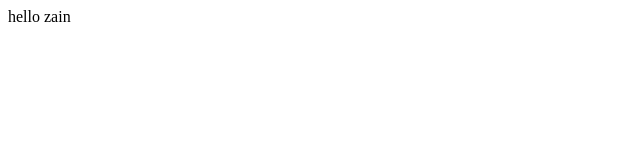
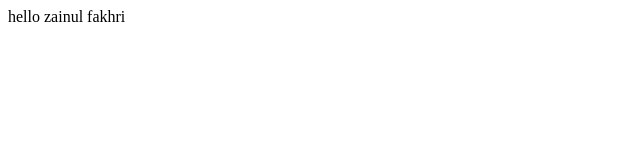
Before and after one commit to zainulfakhri16/laporan5, a plain HTML site: page index.html in a window 1280 px wide. Shown: the full height of the page, 0-640 px from the left. Drawn offline with Linux system fonts and the light colour scheme.

Commit message:
commit branch 2

```diff
--- a/index.html
+++ b/index.html
@@ -7,6 +7,6 @@
     <title>Document</title>
 </head>
 <body>
-    hello zain
+    hello zainul fakhri
 </body>
 </html>
```
